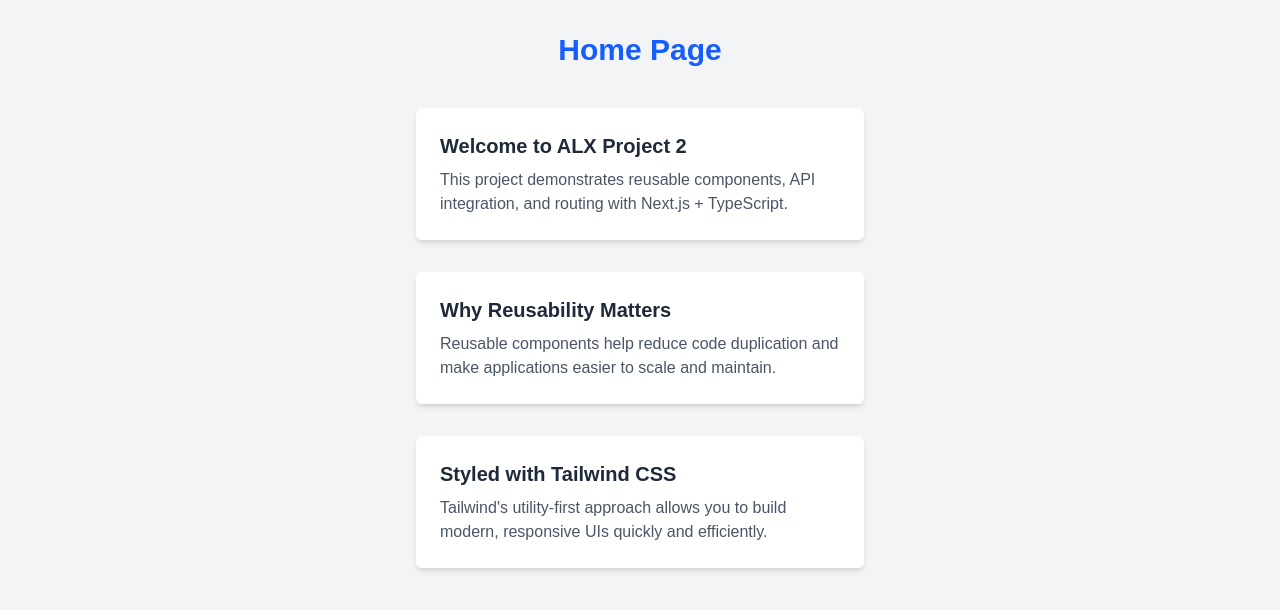
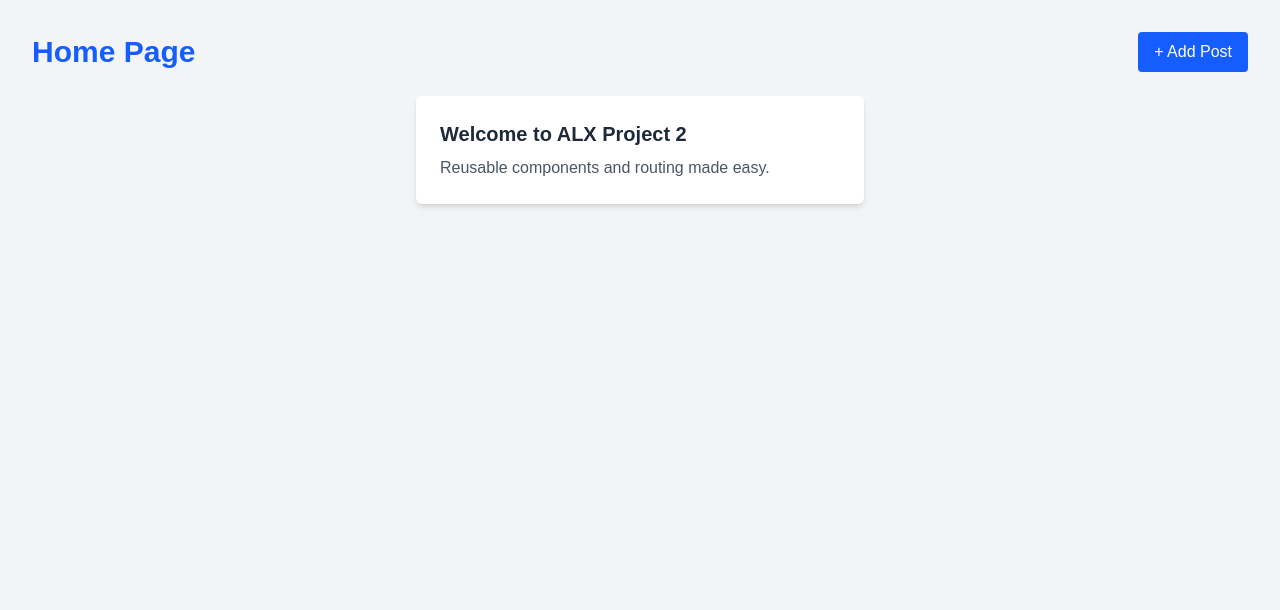
Before and after one commit to BenTachie/alx-project-0x02-setup, a Next.js app in the folder alx-project-0x02/: page /home in a window 1280 px wide. Shown: the top 610 px of the page. Built offline with nearby package versions, Linux system fonts and the light colour scheme.

Commit message:
feat: Implement modal component with dynamic post creation

```diff
--- /dev/null
+++ b/alx-project-0x02/components/common/PostModal.tsx
@@ -0,0 +1,63 @@
+import React, { useState } from "react";
+
+interface PostModalProps {
+  isOpen: boolean;
+  onClose: () => void;
+  onSubmit: (title: string, content: string) => void;
+}
+
+const PostModal: React.FC<PostModalProps> = ({ isOpen, onClose, onSubmit }) => {
+  const [title, setTitle] = useState("");
+  const [content, setContent] = useState("");
+
+  const handleSubmit = (e: React.FormEvent) => {
+    e.preventDefault();
+    if (!title || !content) return;
+    onSubmit(title, content);
+    setTitle("");
+    setContent("");
+    onClose();
+  };
+
+  if (!isOpen) return null;
+
+  return (
+    <div className="fixed inset-0 flex items-center justify-center bg-black bg-opacity-50 z-50">
+      <div className="bg-white p-6 rounded-md shadow-lg w-full max-w-md">
+        <h2 className="text-xl font-bold mb-4 text-gray-800">Add a New Post</h2>
+        <form onSubmit={handleSubmit} className="space-y-4">
+          <input
+            type="text"
+            placeholder="Title"
+            className="w-full p-2 border rounded"
+            value={title}
+            onChange={(e) => setTitle(e.target.value)}
+          />
+          <textarea
+            placeholder="Content"
+            className="w-full p-2 border rounded"
+            value={content}
+            onChange={(e) => setContent(e.target.value)}
+          ></textarea>
+          <div className="flex justify-end gap-2">
+            <button
+              type="button"
+              className="px-4 py-2 bg-gray-300 rounded hover:bg-gray-400"
+              onClick={onClose}
+            >
+              Cancel
+            </button>
+            <button
+              type="submit"
+              className="px-4 py-2 bg-blue-600 text-white rounded hover:bg-blue-700"
+            >
+              Add
+            </button>
+          </div>
+        </form>
+      </div>
+    </div>
+  );
+};
+
+export default PostModal;
--- a/alx-project-0x02/pages/home.tsx
+++ b/alx-project-0x02/pages/home.tsx
@@ -1,22 +1,38 @@
-import React from "react";
+import React, { useState } from "react";
 import Card from "@/components/common/Card";
+import PostModal from "@/components/common/PostModal";
 
 const HomePage = () => {
+  const [posts, setPosts] = useState([
+    { title: "Welcome to ALX Project 2", content: "Reusable components and routing made easy." },
+  ]);
+
+  const [isModalOpen, setIsModalOpen] = useState(false);
+
+  const handleAddPost = (title: string, content: string) => {
+    setPosts((prev) => [...prev, { title, content }]);
+  };
+
   return (
-    <div className="min-h-screen bg-gray-100 p-8 flex flex-col items-center">
-      <h1 className="text-3xl font-bold mb-6 text-blue-600">Home Page</h1>
+    <div className="min-h-screen bg-gray-100 p-8">
+      <div className="flex justify-between items-center mb-6">
+        <h1 className="text-3xl font-bold text-blue-600">Home Page</h1>
+        <button
+          onClick={() => setIsModalOpen(true)}
+          className="bg-blue-600 text-white px-4 py-2 rounded hover:bg-blue-700"
+        >
+          + Add Post
+        </button>
+      </div>
 
-      <Card
-        title="Welcome to ALX Project 2"
-        content="This project demonstrates reusable components, API integration, and routing with Next.js + TypeScript."
-      />
-      <Card
-        title="Why Reusability Matters"
-        content="Reusable components help reduce code duplication and make applications easier to scale and maintain."
-      />
-      <Card
-        title="Styled with Tailwind CSS"
-        content="Tailwind's utility-first approach allows you to build modern, responsive UIs quickly and efficiently."
+      {posts.map((post, index) => (
+        <Card key={index} title={post.title} content={post.content} />
+      ))}
+
+      <PostModal
+        isOpen={isModalOpen}
+        onClose={() => setIsModalOpen(false)}
+        onSubmit={handleAddPost}
       />
     </div>
   );
```
Also changed, not shown: alx-project-0x02/interfaces/index.ts (line endings or trailing spaces).
